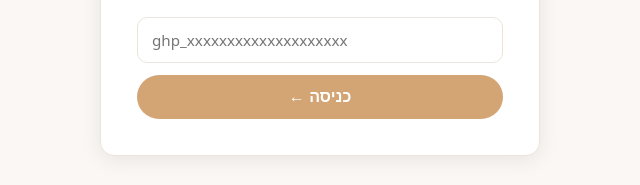
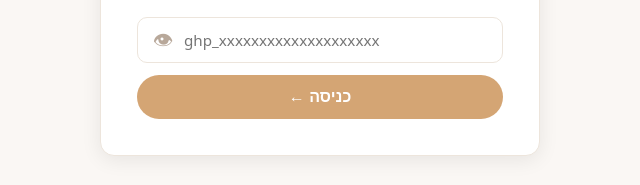
Before and after one commit to y6765809-art/chaya-photography-website, a plain HTML site: page admin.html in a window 1280 px wide. Shown: the part 612-797 px from the top of the page, 320-960 px from the left. Drawn offline with Linux system fonts and the light colour scheme.

Commit message:
feat: add eye toggle to show/hide token in admin login

```diff
--- a/admin.html
+++ b/admin.html
@@ -177,7 +177,10 @@ pb-20{padding-bottom:80px}
       </ol>
     </div>
 
-    <input type="password" class="token-input" id="tokenInput" placeholder="ghp_xxxxxxxxxxxxxxxxxxxx" autocomplete="off">
+    <div style="position:relative;margin-bottom:12px">
+      <input type="password" class="token-input" id="tokenInput" placeholder="ghp_xxxxxxxxxxxxxxxxxxxx" autocomplete="off" style="margin-bottom:0;padding-left:46px" onkeydown="if(event.key==='Enter')login()">
+      <button onclick="toggleTokenVis()" type="button" id="eyeBtn" title="הצג/הסתר מפתח" style="position:absolute;left:12px;top:50%;transform:translateY(-50%);background:none;border:none;cursor:pointer;font-size:1.25rem;color:#B8A89A;padding:4px;line-height:1;transition:color 0.2s">👁</button>
+    </div>
     <button class="btn-primary" onclick="login()">כניסה ←</button>
     <div id="tokenError" style="color:#B84040;font-size:0.85rem;margin-top:10px;display:none"></div>
   </div>
@@ -269,6 +272,13 @@ async function testToken(){
     showTokenError('שגיאה: '+e.message);
     document.querySelector('.btn-primary').textContent='כניסה ←';
   }
+}
+
+function toggleTokenVis(){
+  var inp=document.getElementById('tokenInput');
+  var btn=document.getElementById('eyeBtn');
+  if(inp.type==='password'){inp.type='text';btn.style.color='var(--g)';}
+  else{inp.type='password';btn.style.color='#B8A89A';}
 }
 
 function showTokenError(msg){
```
